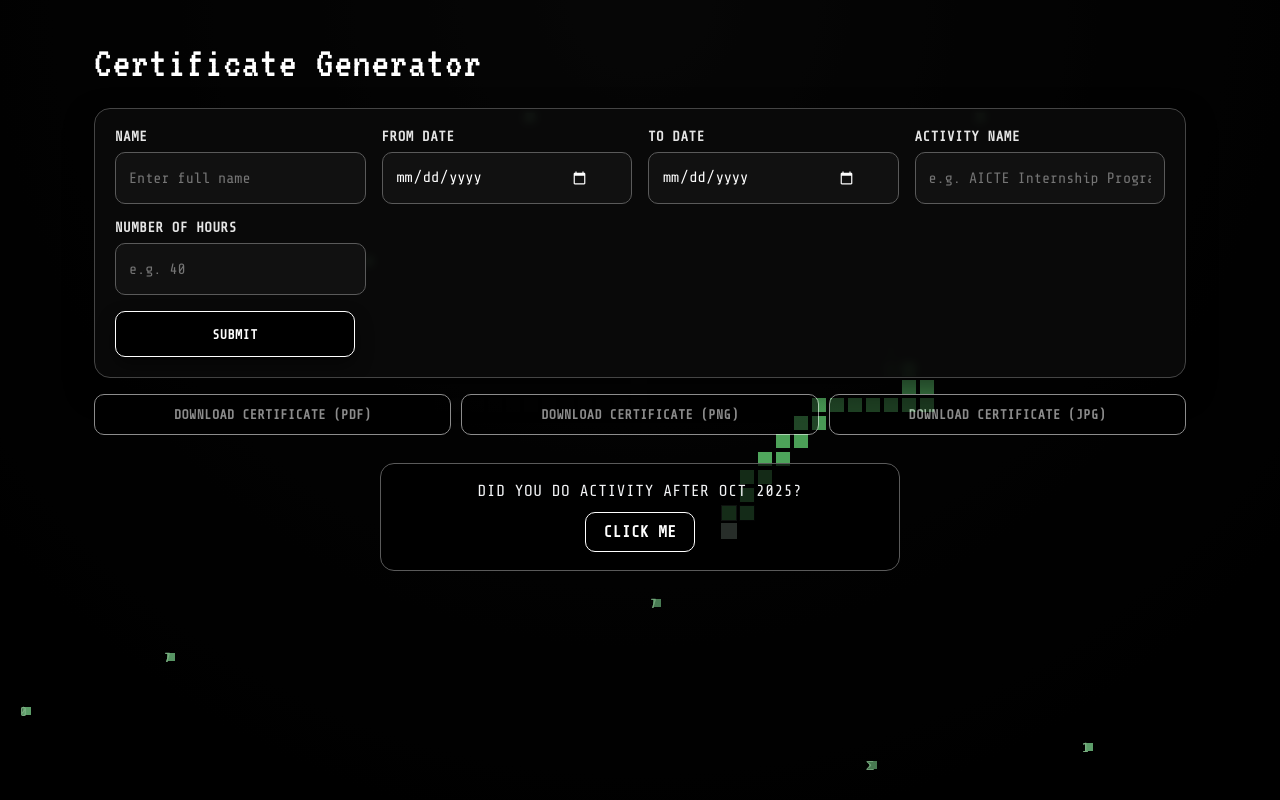
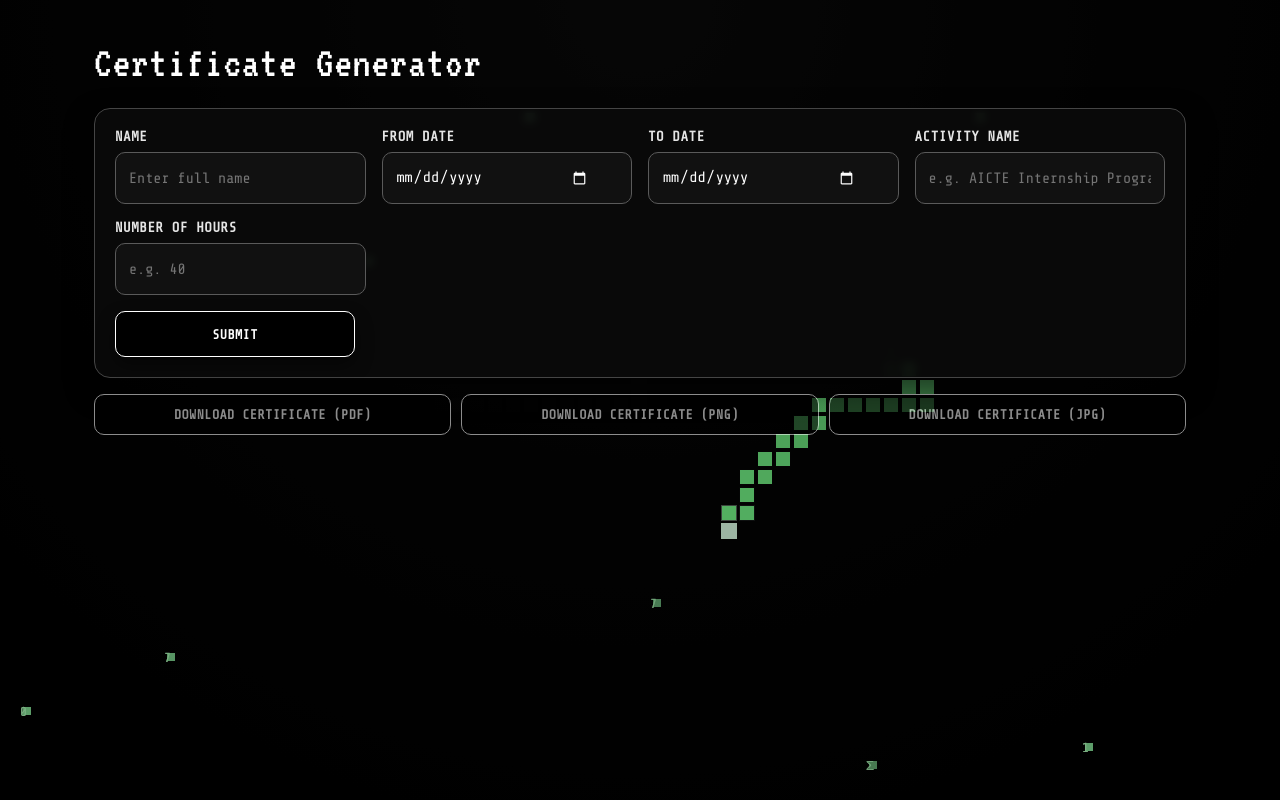
Before and after one commit to Rithvik1709/aicte_certificate, a React (Vite) app: page / in a window 1280 px wide. Built offline with nearby package versions, Linux system fonts and the light colour scheme.

Commit message:
post oct detach fix

```diff
--- a/src/App.jsx
+++ b/src/App.jsx
@@ -406,13 +406,6 @@ export default function App() {
           </button>
         </div>
 
-        <div className="question-box">
-          <p>did you do activity after oct 2025?</p>
-          <a className="question-link" href="/post-oct-2025.html">
-            click me
-          </a>
-        </div>
-
         <div className="certificate-hidden-render" aria-hidden="true">
           <div className="certificate" ref={certificateRef}>
             <img className="certificate-template" src="/Frame 4.png" alt="Certificate template" crossOrigin="anonymous" />
```
